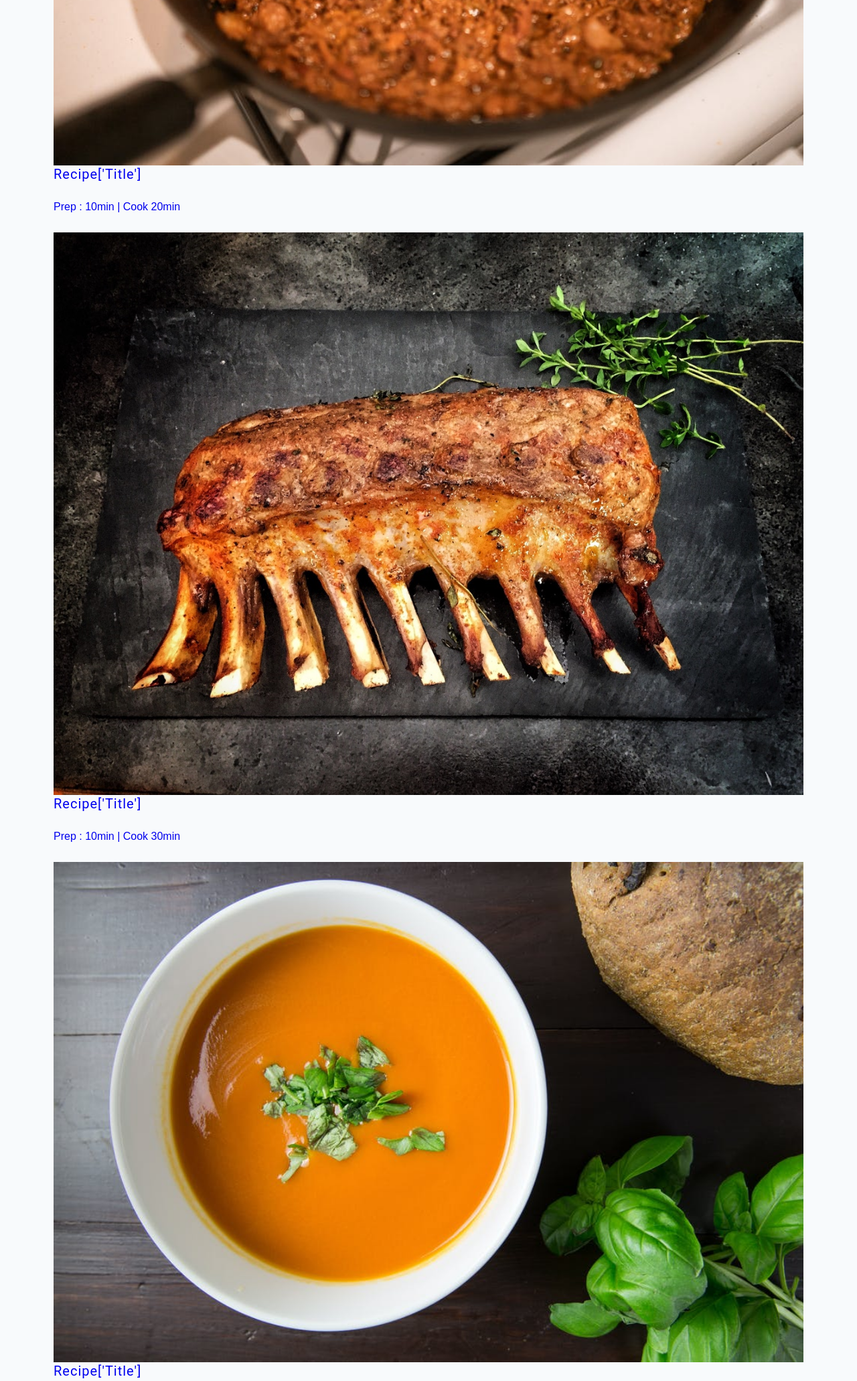
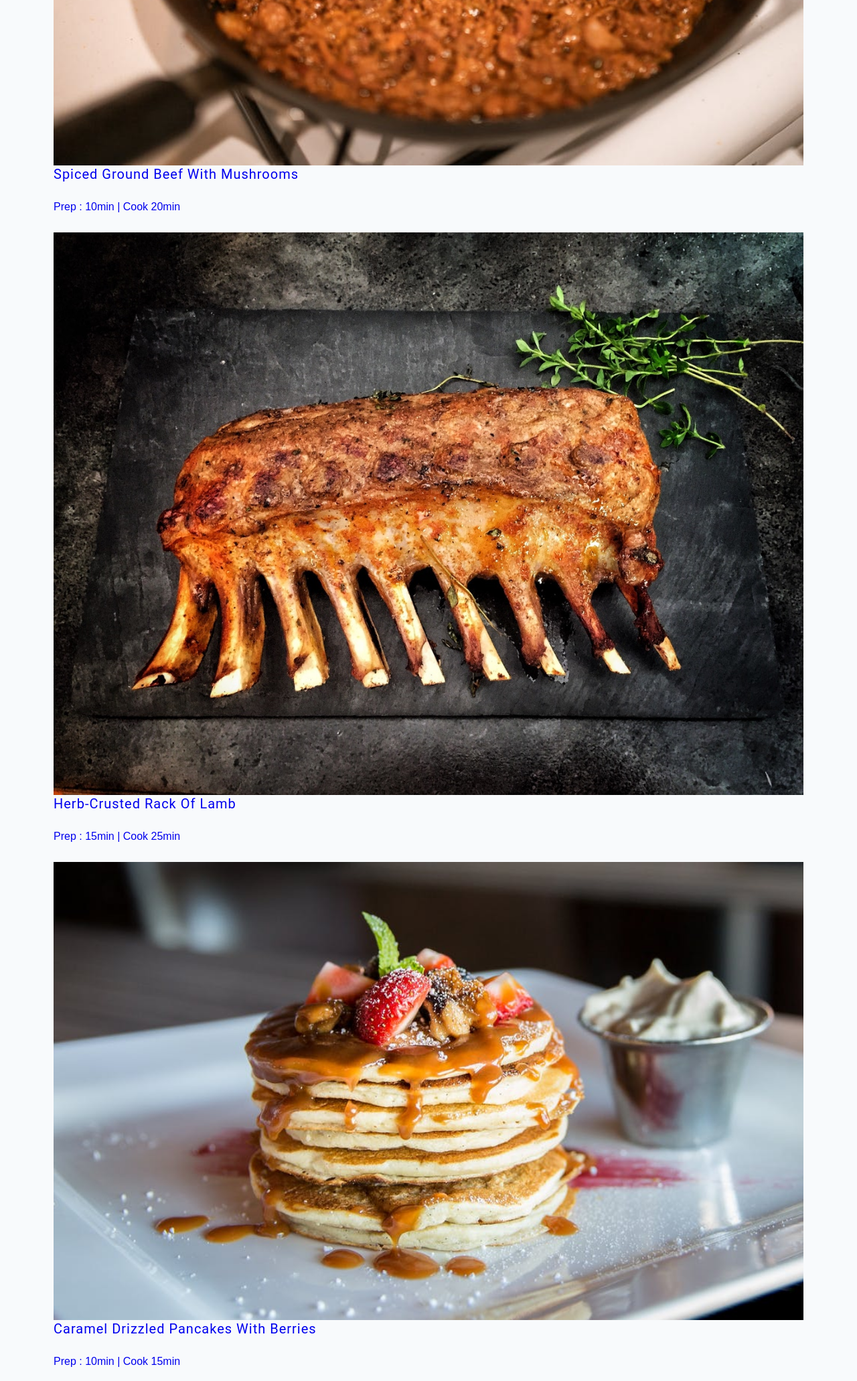
Before and after one commit to ChippisTraining/recipe-or-so, a Flask app: page / in a window 1280 px wide. Shown: the part 1063-3125 px from the top of the page at 67% size. Run offline with Flask 3, Linux system fonts and the light colour scheme; some libraries are stand-ins or nearby versions.

Commit message:
fixed recipes preview problems

```diff
--- a/website/routes/public.py
+++ b/website/routes/public.py
@@ -20,34 +20,38 @@ def index():
     {
         'id': 101,
         'title': 'Spiced Ground Beef with Mushrooms',
-        'thumbnail': '<user id>/recipes/recipe-1.jpeg',
-        'alt_text': 'A pan filled with spiced ground beef, mushrooms, and onions cooked on a stove.',
-        'prep_time': 10,
-        'cook_time': 20
+        'url-title': 'Spiced Ground Beef with Mushrooms'.replace(' ', '-').lower(),
+        'thumbnail': '114/recipes/101.jpeg',
+        'alt-text': 'A pan filled with spiced ground beef, mushrooms, and onions cooked on a stove.',
+        'prep-time': 10,
+        'cook-time': 20
     },
     {
         'id': 102,
-        'title': 'Creamy Tomato Basil Soup',
-        'thumbnail': '<user id>/recipes/recipe-2.jpeg',
-        'alt_text': 'A bowl of smooth tomato soup garnished with fresh basil, served with bread on the side.',
-        'prep_time': 10,
-        'cook_time': 30
+        'title': 'Herb-Crusted Rack of Lamb',
+        'url-title': 'Herb-Crusted Rack of Lamb'.replace(' ', '-').lower(),
+        'thumbnail': '144/recipes/102.jpeg',
+        'alt-text': 'A perfectly roasted rack of lamb with a crispy herb crust, placed on a dark slate serving board.',
+        'prep-time': 15,
+        'cook-time': 25
     },
     {
         'id': 103,
-        'title': 'Herb-Crusted Rack of Lamb',
-        'thumbnail': '<user id>/recipes/recipe-3.jpeg',
-        'alt_text': 'A perfectly roasted rack of lamb with a crispy herb crust, placed on a dark slate serving board.',
-        'prep_time': 15,
-        'cook_time': 25
+        'title': 'Caramel Drizzled Pancakes with Berries',
+        'url-title': 'Caramel Drizzled Pancakes with Berries'.replace(' ', '-').lower(),
+        'thumbnail': '144/recipes/103.jpeg',
+        'alt-text': 'A stack of fluffy pancakes topped with caramel sauce, fresh strawberries, and chopped nuts, served with whipped cream on the side.',
+        'prep-time': 10,
+        'cook-time': 15
     },
     {
         'id': 104,
-        'title': 'Caramel Drizzled Pancakes with Berries',
-        'thumbnail': '<user id>/recipes/recipe-4.jpeg',
-        'alt_text': 'A stack of fluffy pancakes topped with caramel sauce, fresh strawberries, and chopped nuts, served with whipped cream on the side.',
-        'prep_time': 10,
-        'cook_time': 15
+        'title': 'Creamy Tomato Basil Soup',
+        'url-title': 'Creamy Tomato Basil Soup'.replace(' ', '-').lower(),
+        'thumbnail': '114/recipes/104.jpeg',
+        'alt-text': 'A bowl of smooth tomato soup garnished with fresh basil, served with bread on the side.',
+        'prep-time': 10,
+        'cook-time': 30
     }
 ]
 
--- a/website/templates/index.html
+++ b/website/templates/index.html
@@ -42,18 +42,18 @@ block content %}
     {% for recipe in recipes_data %}
     <!-- single recipe -->
     <a
-      href="{{ url_for('public.recipe', id=recipe['id'], title=recipe['title']) }}"
+      href="{{ url_for('public.recipe', id=recipe['id'], title=recipe['url-title']) }}"
       class="recipe"
     >
       <!-- Keep this space (auto formater dumps all into one line (╯°□°)╯︵ ┻━┻) -->
       <img
         src="{{ url_for('api.fetch_images', filename=recipe['thumbnail']) }}"
-        alt="{{ recipe['alt_text'] }}"
+        alt="{{ recipe['alt-text'] }}"
         class="img recipe-img"
       />
-      <h5>recipe['title']</h5>
+      <h5>{{ recipe['title'] }}</h5>
       <p>
-        Prep : {{ recipe['prep_time'] }}min | Cook {{ recipe['cook_time'] }}min
+        Prep : {{ recipe['prep-time'] }}min | Cook {{ recipe['cook-time'] }}min
       </p>
     </a>
     <!-- end of single recipe -->
```
Also changed, not shown: website/public/imgs/114/recipes/101.jpeg (renamed from website/public/imgs/114/recipes/recipe-1.jpeg), website/public/imgs/114/recipes/104.jpeg (renamed from website/public/imgs/114/recipes/recipe-3.jpeg), website/public/imgs/144/recipes/102.jpeg (renamed from website/public/imgs/144/recipes/recipe-2.jpeg), website/public/imgs/144/recipes/103.jpeg (renamed from website/public/imgs/144/recipes/recipe-4.jpeg).
